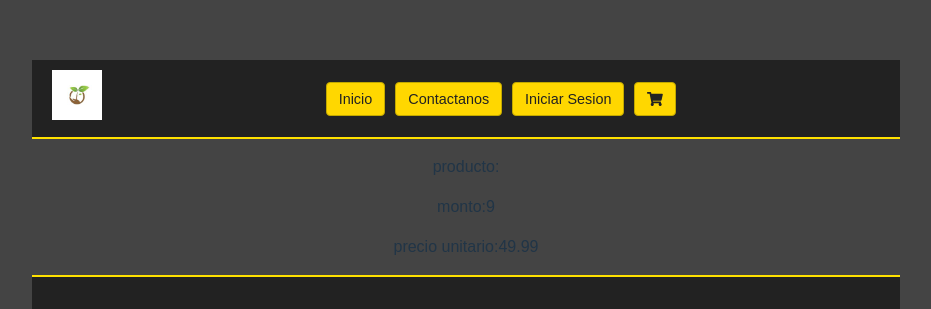
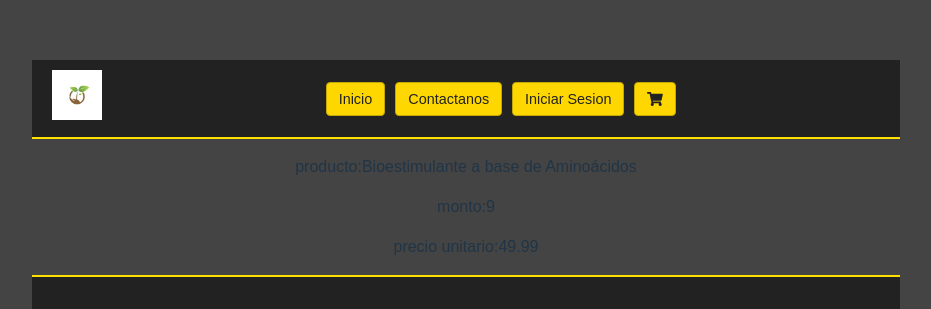
Before and after one commit to brunofernandez87/Eccomerce-Frontend, a React (Vite) app: page /orderDetail/1 in a window 1280 px wide. Shown: the part 122-431 px from the top of the page, without its empty margins (174-1105 px from the left). Built offline with nearby package versions, Linux system fonts and the light colour scheme.

Commit message:
crear detalles de ordenes

```diff
--- a/src/App.tsx
+++ b/src/App.tsx
@@ -7,6 +7,7 @@ import { CartProvider } from "./context/cartContext";
 import { ProductListProvider } from "./context/productListContext";
 import { UserListProvider } from "./context/userListContext";
 import OrderListProvider from "./context/orderListContext";
+import OrderDetailListProvider from "./context/orderDetailListContext";
 function App() {
   return (
     <UserProvider>
@@ -15,7 +16,9 @@ function App() {
         <CartProvider>
           <UserListProvider>
             <OrderListProvider>
-              <Routs />
+              <OrderDetailListProvider>
+                <Routs />
+              </OrderDetailListProvider>
             </OrderListProvider>
           </UserListProvider>
         </CartProvider>
--- a/src/components/cart.tsx
+++ b/src/components/cart.tsx
@@ -5,9 +5,10 @@ import createOrder from "./order/createOrder";
 import "../styles/cart.css";
 import { useUser } from "../context/userContext";
 import { useOrderList } from "../context/orderListContext";
-
+import { useOrderDetailList } from "../context/orderDetailListContext";
 const getProductImage = (product) => product.image;
 export default function Cart() {
+  const { orderDetailList, setorderDetailList } = useOrderDetailList();
   const { user } = useUser();
   const { allOrders, setorderList } = useOrderList();
   const { cartContent, setcartContent, updateQuantity } = useCart(); // Calcula el total a pagar
@@ -18,18 +19,27 @@ export default function Cart() {
       0
     );
   }, [cartContent]);
-
+  const isCartEmpty = cartContent.length === 0;
   function handleBuy() {
-    const order = createOrder({ allOrders, setorderList, user, total });
-    if (order) {
+    const orderID = createOrder({ allOrders, setorderList, user, total });
+    if (orderID) {
+      const neworderDetail = cartContent.map((prod, index) => {
+        const id = cartContent.length + index + 1;
+        return {
+          id_detail: id,
+          id_order: orderID,
+          id_product: prod.id_product,
+          amount: prod.quantity || 1,
+          unit_price: prod.price,
+        };
+      });
+      setorderDetailList((prevList) => [...prevList, ...neworderDetail]);
       toast.success("Productos Comprados"); // Muestra una notificación
       setcartContent([]); // Vacía el carrito despues de la compra
     } else {
       toast.error("No se pudo procesar la compra");
     }
   }
-
-  const isCartEmpty = cartContent.length === 0;
 
   return (
     <div className="cart-page-container">
--- a/src/components/order/orderDetail.tsx
+++ b/src/components/order/orderDetail.tsx
@@ -1,19 +1,27 @@
-import { useParams } from "react-router-dom";
-import orderDetailMock from "../../mock/orderDetailMock.json";
-import productoMock from "../../mock/productMock.json";
+import { Navigate, useParams } from "react-router-dom";
+import { useOrderDetailList } from "../../context/orderDetailListContext";
+import { useProductList } from "../../context/productListContext";
 export default function OrderDetail() {
+  const { productList } = useProductList();
   const { id } = useParams();
-  const detail = orderDetailMock.filter((d) => d.id_order == parseInt(id));
-  const product = productoMock.find((p) => p.id_product == detail?.id_product);
+  const { orderDetailList } = useOrderDetailList();
+  const detail = orderDetailList.filter((d) => d.id_order == parseInt(id));
+  if (!detail || detail.length == 0) {
+    const error = "Detalle de orden no encontrado";
+    return <Navigate to={`/error/${error}`} replace />;
+  }
   return (
     <div>
-      {detail.map((d) => (
-        <div>
-          <p> producto:{product?.name}</p>
-          <p>monto:{d?.amount}</p>
-          <p>precio unitario:{d?.unit_price}</p>
-        </div>
-      ))}
+      {detail.map((d) => {
+        const product = productList.find((p) => p.id_product == d.id_product);
+        return (
+          <div key={d.id_detail}>
+            <p> producto:{product?.name || "Desconocido"}</p>
+            <p>monto:{d?.amount}</p>
+            <p>precio unitario:{d?.unit_price}</p>
+          </div>
+        );
+      })}
     </div>
   );
 }
--- /dev/null
+++ b/src/context/orderDetailListContext.tsx
@@ -0,0 +1,22 @@
+import { createContext, useContext, useState } from "react";
+import orderDetailMock from "../mock/orderDetailMock.json";
+const orderDetailListContext = createContext(null);
+export default function OrderDetailListProvider({ children }) {
+  const [orderDetailList, setorderDetailList] = useState(orderDetailMock);
+  return (
+    <orderDetailListContext.Provider
+      value={{ orderDetailList, setorderDetailList }}
+    >
+      {children}
+    </orderDetailListContext.Provider>
+  );
+}
+export function useOrderDetailList() {
+  const context = useContext(orderDetailListContext);
+  if (!context) {
+    throw new Error(
+      "orderDetailList debe ser usado dentro de un productListProvider"
+    );
+  }
+  return context;
+}
```
